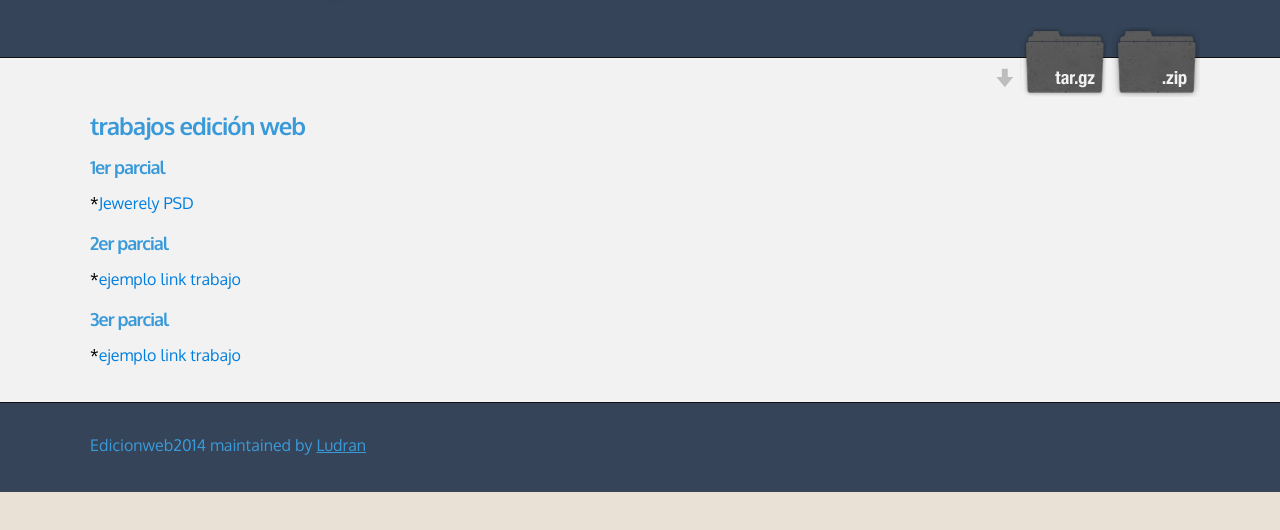
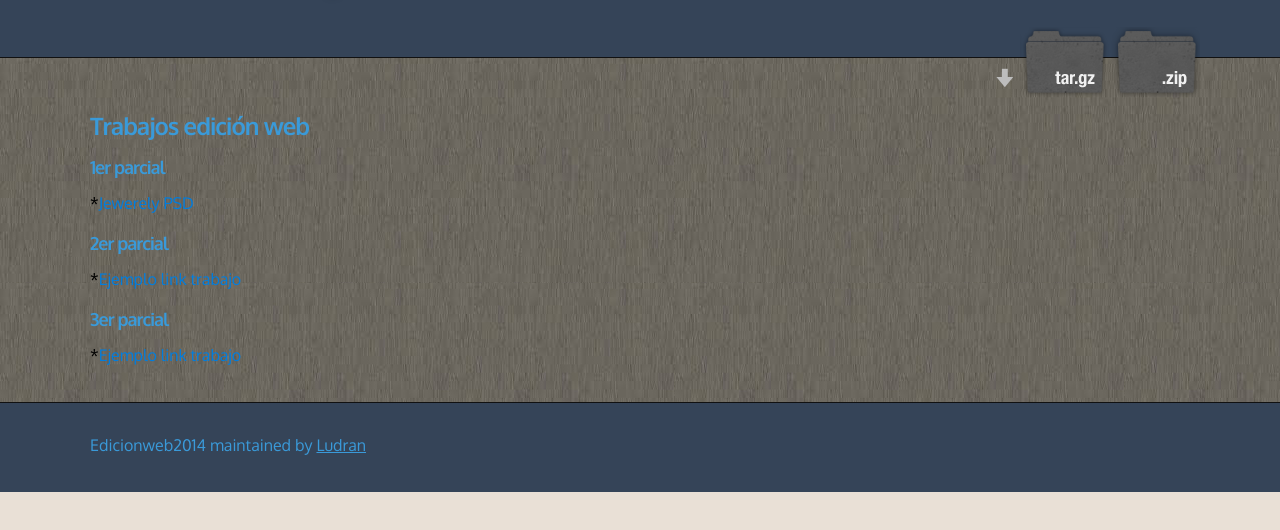
Before and after one commit to Ludran/edicionweb2014, a plain HTML site: page index.html in a window 1280 px wide. Shown: the part 78-608 px from the top of the page. Drawn offline with Linux system fonts and the light colour scheme.

Commit message:
fin por hoy

```diff
--- a/index.html
+++ b/index.html
@@ -32,7 +32,7 @@
     <div id="main_content_wrap" class="outer">
       <section id="main_content" class="inner">
         <h3>
-<a name="trabajos-edici%C3%B3n-web" class="anchor" href="#trabajos-edici%C3%B3n-web"><span class="octicon octicon-link"></span></a>trabajos edición web</h3>
+<a name="trabajos-edici%C3%B3n-web" class="anchor" href="#trabajos-edici%C3%B3n-web"><span class="octicon octicon-link"></span></a>Trabajos edición web</h3>
 
 <h5>
 <a name="1er-parcial" class="anchor" href="#1er-parcial"><span class="octicon octicon-link"></span></a>1er parcial</h5>
@@ -42,12 +42,12 @@
 <h5>
 <a name="2er-parcial" class="anchor" href="#2er-parcial"><span class="octicon octicon-link"></span></a>2er parcial</h5>
 
-<p>*<a href="http://ejemplo">ejemplo link trabajo</a></p>
+<p>*<a href="http://ejemplo">Ejemplo link trabajo</a></p>
 
 <h5>
 <a name="3er-parcial" class="anchor" href="#3er-parcial"><span class="octicon octicon-link"></span></a>3er parcial</h5>
 
-<p>*<a href="http://ejemplo">ejemplo link trabajo</a></p>
+<p>*<a href="http://ejemplo">Ejemplo link trabajo</a></p>
       </section>
     </div>
 
--- a/stylesheets/stylesheet.css
+++ b/stylesheets/stylesheet.css
@@ -342,7 +342,7 @@ Full-Width Styles
 }
 
 #main_content_wrap {
-  background: #f2f2f2;
+  background:url(../images/fondo.jpg)repeat;
   border-top: 1px solid #111;
   border-bottom: 1px solid #111;
 }
```
Also changed, not shown: images/fondo.jpg (added), images/fondo.png (added).
